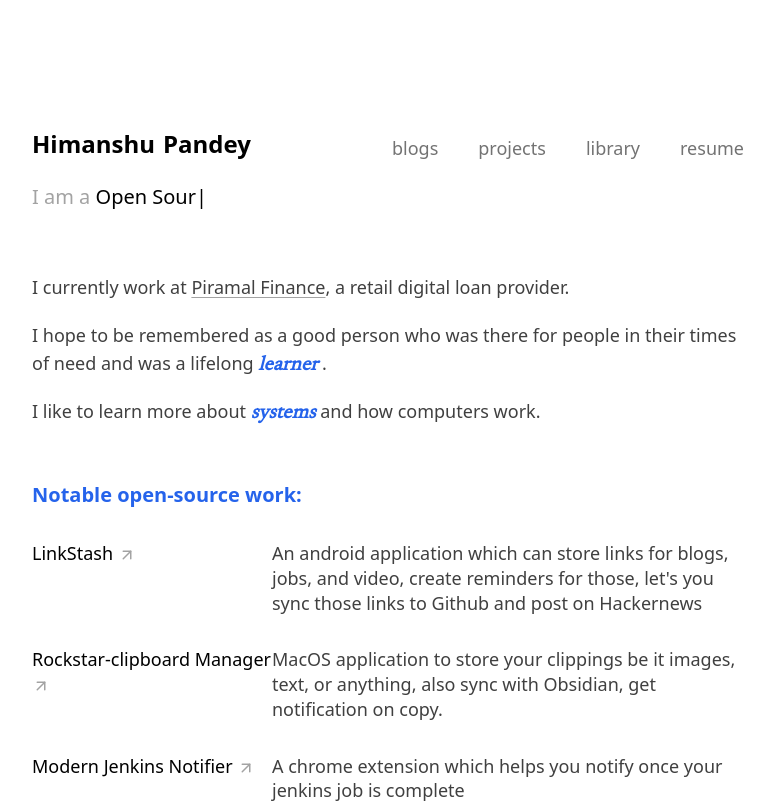
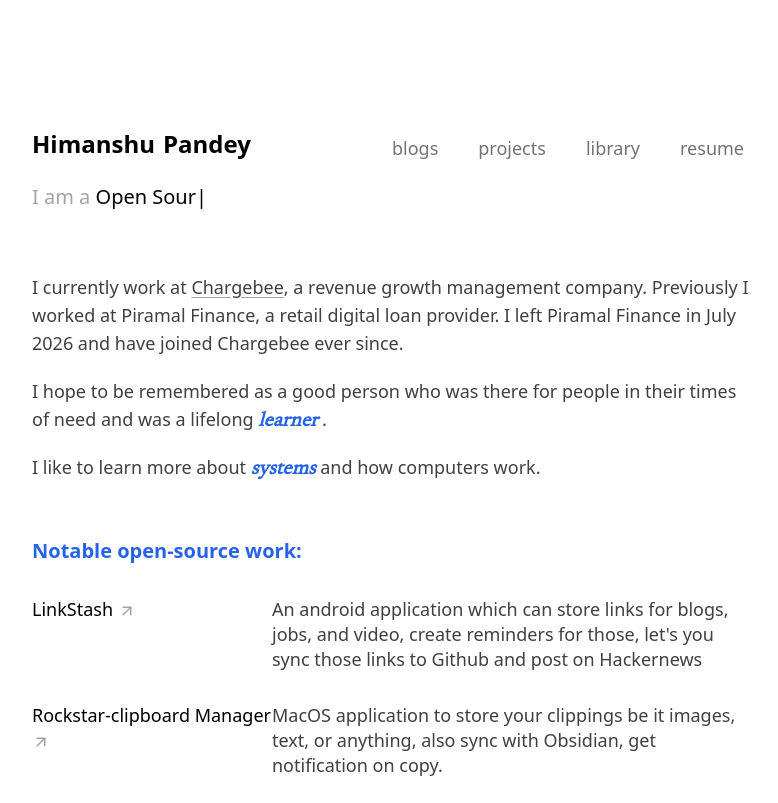
Before and after one commit to hp77-creator/hp77-creator.github.io, a SvelteKit app: page / in a window 1280 px wide. Shown: the top 803 px of the page, without its empty margins (248-1026 px from the left). Built offline with nearby package versions, Linux system fonts and the light colour scheme.

Commit message:
Update company info

```diff
--- a/src/routes/+page.svelte
+++ b/src/routes/+page.svelte
@@ -56,7 +56,8 @@
 <div class="layout-md text-lg space-y-14">
   <div class="space-y-5 animate-slide-up">
     <p>
-      I currently work at <a class="link hover-effect" href="https://www.piramalfinance.com/">Piramal Finance</a>, a retail digital loan provider.
+      I currently work at <a class="link hover-effect" href="https://www.chargebee.com/">Chargebee</a>, a revenue growth management company.
+      Previously I worked at Piramal Finance, a retail digital loan provider. I left Piramal Finance in July 2026 and have joined Chargebee ever since.
     </p>
 
     <p>
```
